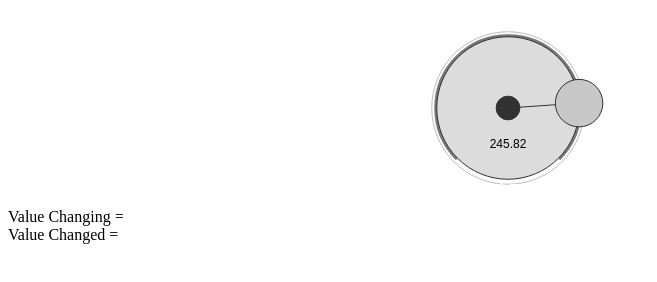
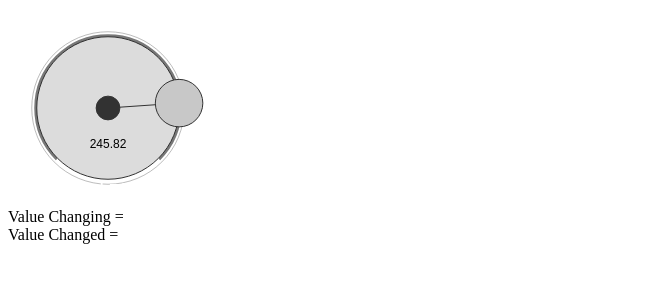
Before and after one commit to rbtdev/rotarydialjs, a plain HTML site: page index.html in a window 1280 px wide. Shown: the whole page, without its empty margins (0-657 px from the left). Drawn offline with Linux system fonts and the light colour scheme.

Commit message:
Added default style sheet

```diff
--- /dev/null
+++ b/dial.css
@@ -0,0 +1,19 @@
+.dialFrame {
+	z-index:0;
+	/*background: black;*/
+}
+
+.dialBack {
+	position:absolute;
+	z-index: 1;
+
+}
+.dialShape{
+	position:absolute;
+	z-index:2;
+	/*background-image: url('../images/dial.png');*/
+}
+.dialMoving {
+	position:absolute;
+	z-index:3;
+}
--- a/index.html
+++ b/index.html
@@ -1,5 +1,6 @@
 <html>
 	<head>
+		<link rel="stylesheet" type="text/css" href="dial.css" />
 		<script src = "js/rotarydial.js"></script>
 	</head>
 	<body>
--- a/js/rotarydial.js
+++ b/js/rotarydial.js
@@ -40,10 +40,11 @@ RotaryDial.prototype.initCanvas = function () {
 		this.parentDiv.appendChild(this.canvasMoving);
 		this.parentDiv.appendChild(this.canvasFrame);
 
-		if (!this.canvasShape || !this.canvasBack || !this.canvasMoving) {
+/* 		if (!this.canvasShape || !this.canvasBack || !this.canvasMoving) {
 			setTimeout(this.initCanvas.bind(this), 100);
 		}
 		else {
+*/
 			if (this.size == undefined) this.size = 100;
 			if (this.minimum == undefined) this.minimum = 0;
 			if (this.maximum == undefined) this.maximum = 1;
@@ -83,7 +84,7 @@ RotaryDial.prototype.initCanvas = function () {
 			this.rotationStop = false;
 			this.grabPoint = this.circlePoint(this.position);
 			this.drawDial({x:0, y:0}, 100);
-		}
+//		}
 	};
 
 RotaryDial.prototype.drawDial = function (center, radius) {
```
